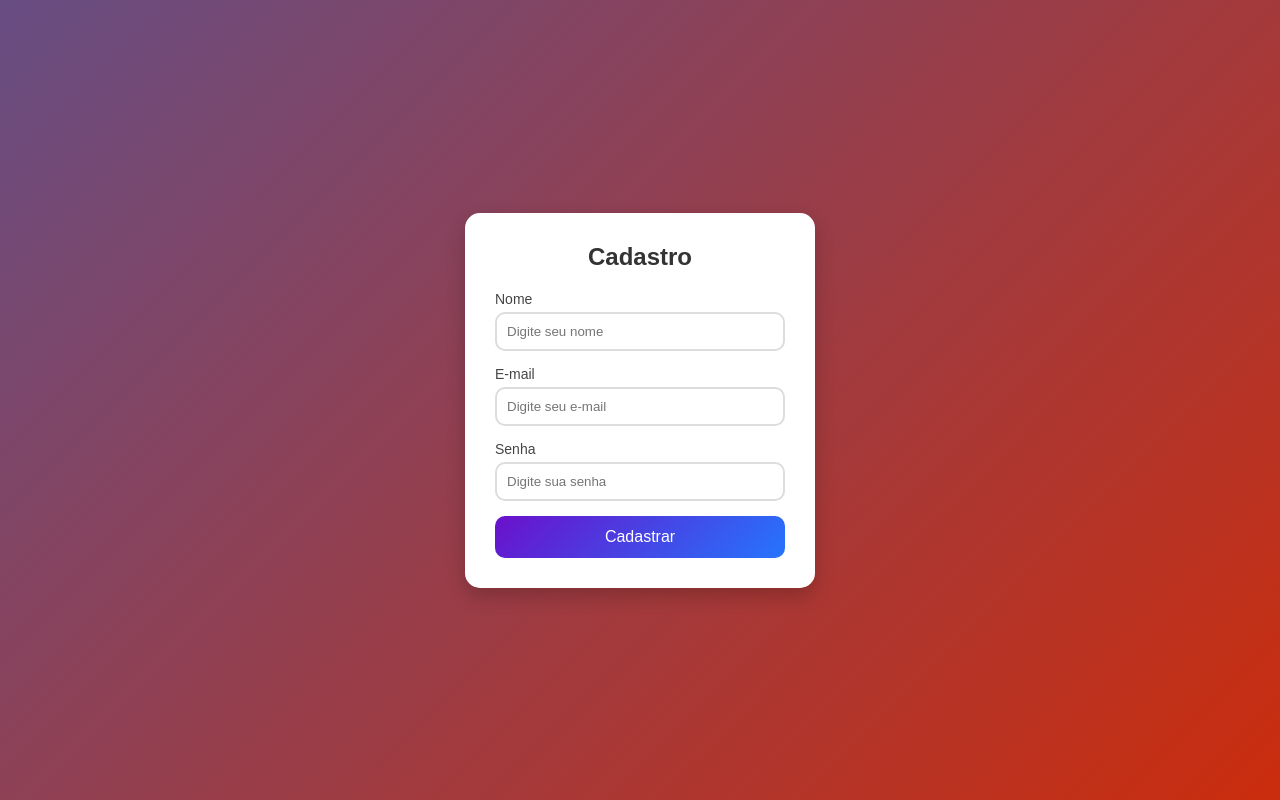
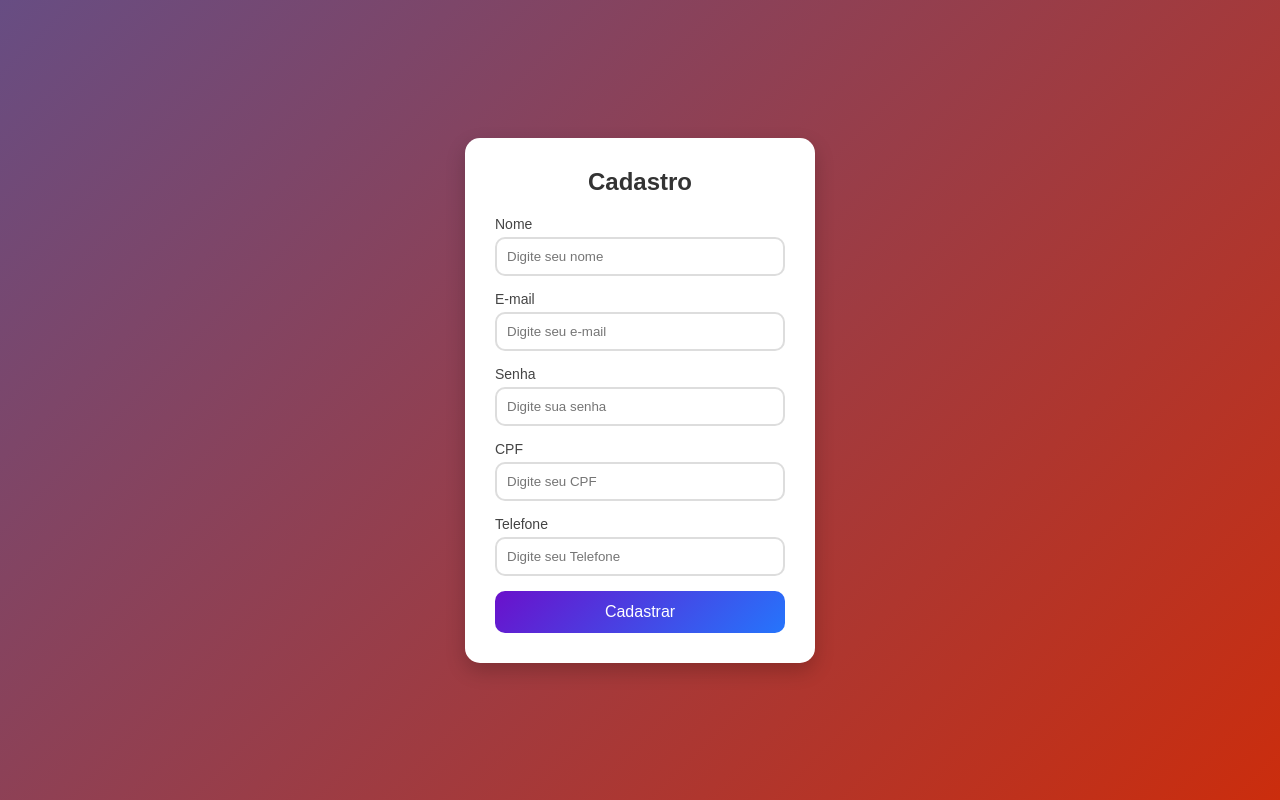
Before and after one commit to miguelro2307-ai/FormularioHtml, a plain HTML site: page index.html in a window 1280 px wide. Drawn offline with Linux system fonts and the light colour scheme.

Commit message:
cpf e telefone

```diff
--- a/index.html
+++ b/index.html
@@ -22,6 +22,14 @@
         <label for="senha">Senha</label>
         <input type="password" id="senha" placeholder="Digite sua senha" required minlength="6">
       </div>
+      <div class="input-group">
+        <label for="CPF">CPF</label>
+        <input type="password" id="CPF" placeholder="Digite seu CPF" required minlength="11">
+      </div>
+      <div class="input-group">
+        <label for="Telefone">Telefone</label>
+        <input type="Telefone" id="Telefone" placeholder="Digite seu Telefone" required>
+      </div>
       <button type="submit">Cadastrar</button>
       <p class="message" id="successMsg">Cadastro realizado com sucesso ✅</p>
     </form>
@@ -37,7 +45,7 @@
       const nome = document.getElementById("nome").value.trim();
       const email = document.getElementById("email").value.trim();
       const senha = document.getElementById("senha").value.trim();
-
+      const telefone =document.getElementById("numero de telefone").value.trim();
       if (nome === "" || email === "" || senha === "") {
         alert("Por favor, preencha todos os campos!");
         return;
```
